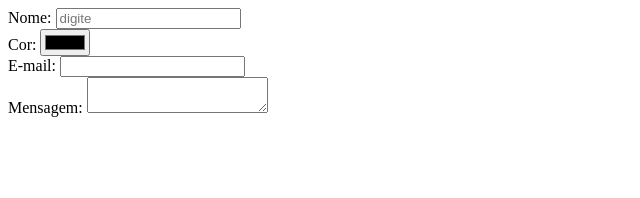
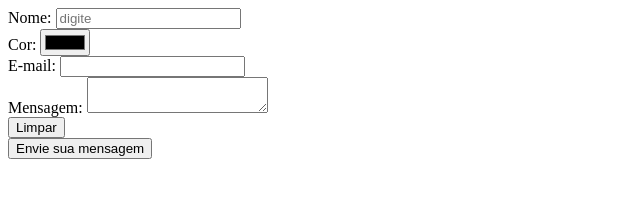
Before and after one commit to camilavitoriacosta/MusicDot, a plain HTML site: page formulario.html in a window 1280 px wide. Shown: the whole page, without its empty margins (0-640 px from the left). Drawn offline with Linux system fonts and the light colour scheme.

Commit message:
Treinando botoes

```diff
--- a/formulario.html
+++ b/formulario.html
@@ -7,7 +7,7 @@
     <title>Formulário</title>
 </head>
 <body>
-    <form action="" method="post">
+    <form action="index.html" method="post">
         <div>
             <label for="nome"> Nome: </label>
             <input type="text" id="nome" placeholder="digite">
@@ -24,6 +24,12 @@
             <label for="msg">Mensagem: </label>
             <textarea id="msg"></textarea>
         </div>
+        <div class="button--reset">
+            <button type="reset"> Limpar </button>
+        </div>
+        <div class="button">
+            <button type="submit"> Envie sua mensagem </button>
+        </div>
     </form>
 </body>
 </html>
```
